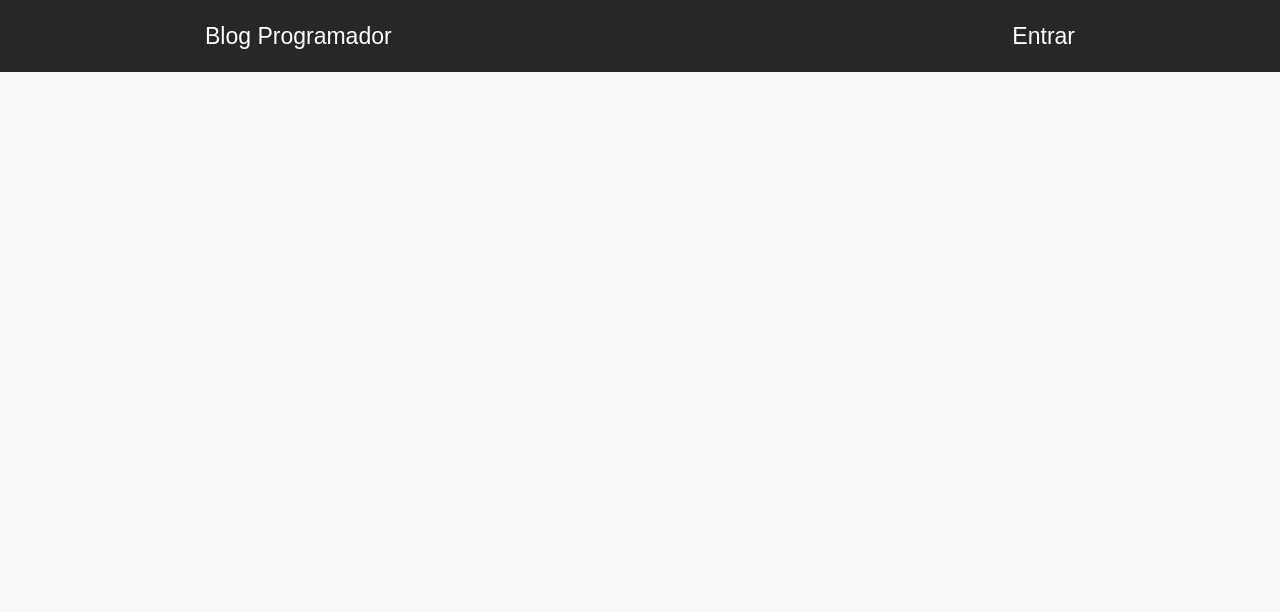
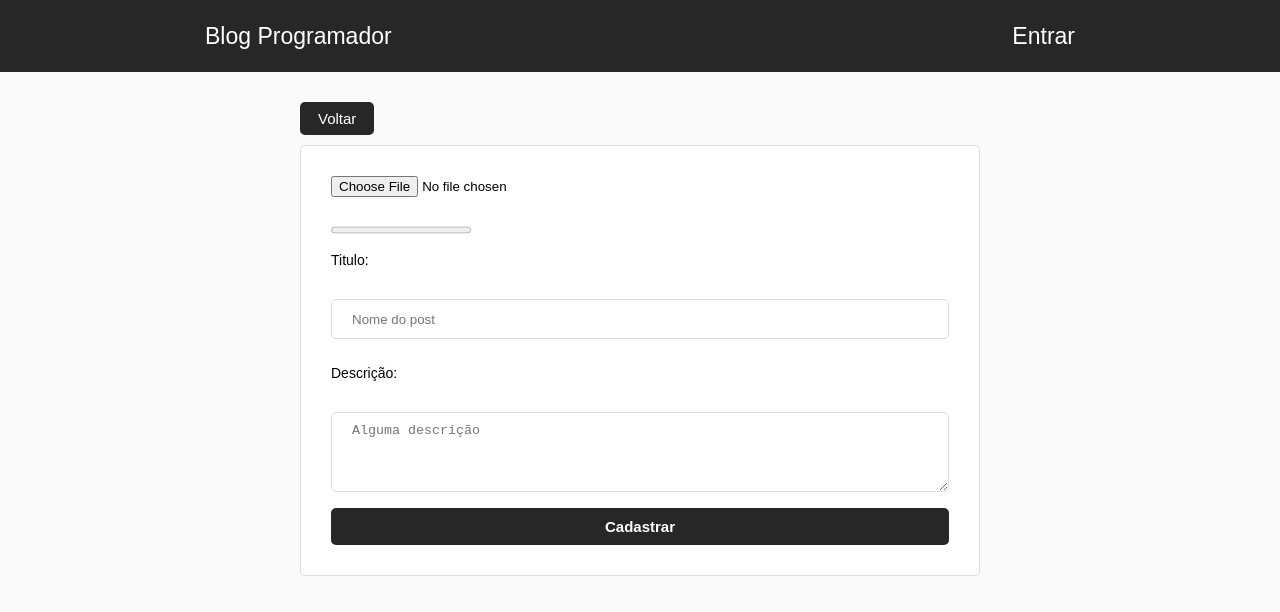
Before and after one commit to matheusned15/Blog-ReactJs, a React (Create React App) app: page /dashboard/new in a window 1280 px wide. Shown: the top 612 px of the page. Built offline with nearby package versions, Linux system fonts and the light colour scheme; no server answers; sample sign-in values are in the browser's storage.

Commit message:
Criando pagina de novo post

```diff
--- a/src/App.js
+++ b/src/App.js
@@ -6,6 +6,7 @@
 
 import Login from './components/Login'
 import Register from './components/Register'
+import New from './components/New';
 
 
 
@@ -34,6 +35,7 @@
         <Route exact path="/login" component={Login} />
         <Route exact path="/dashboard" component={Dashboard} />
         <Route exact path="/register" component={Register} />
+        <Route exact path="/dashboard/new" component={New} />
       </Switch>
       </BrowserRouter>
 
--- /dev/null
+++ b/src/components/New/index.js
@@ -0,0 +1,134 @@
+import React, { Component } from 'react';
+import { Link, withRouter } from 'react-router-dom';
+import firebase from '../../firebase';
+import './new.css';
+
+class New extends Component {
+
+    constructor(props) {
+        super(props);
+        this.state = {
+            titulo: '',
+            imagem: null,
+            url: '',
+            descricao: '',
+            alert: '',
+            progress: 0
+        };
+
+        this.cadastrar = this.cadastrar.bind(this);
+        this.handleFile = this.handleFile.bind(this);
+        this.handleUpload = this.handleUpload.bind(this);
+    }
+
+    componentDidMount() {
+        if (!firebase.getCurrent()) {
+            this.props.history.replace('/login');
+            return null;
+        }
+    }
+
+    cadastrar = async (e) => {
+        e.preventDefault();
+
+        if (this.state.titulo !== '' &&
+          this.state.imagem !== '' &&
+          this.state.descricao !== '' &&
+          this.state.image !== null &&
+          this.state.url !== '') {
+            let posts = firebase.app.ref('posts');
+            let chave = posts.push().key;
+            await posts.child(chave).set({
+                titulo: this.state.titulo,
+                image: this.state.url,
+                descricao: this.state.descricao,
+                autor: localStorage.nome
+            });
+
+            this.props.history.push('/dashboard');
+        } else {
+            this.setState({ alert: 'Preencha todos os campos!' })
+        }
+
+    }
+
+    handleFile = async (e) => {
+
+        if(e.target.files[0]){
+
+          const image = e.target.files[0];
+
+          if(image.type === 'image/png' || image.type === 'image/jpeg'){
+            await this.setState({imagem: image});
+            await this.handleUpload();
+          }else{
+            alert('Envie uma imagem do tipo PNG ou JPG');
+            this.setState({imagem: null});
+            return null;
+            }
+        }
+    }
+    handleUpload = async () => {
+        const { imagem } = this.state;
+        const currentUid = firebase.getCurrentUid();
+
+        const uploadTaks = firebase.storage
+        .ref(`images/${currentUid}/${imagem.name}`)
+        .put(imagem);
+
+        await uploadTaks.on('state_changed',
+        (snapshot) => {
+            //progress
+            const progress = Math.round(
+                (snapshot.bytesTransferred / snapshot.totalBytes) * 100
+            );
+            this.setState({progress});
+        },
+        (error)=>{
+            //error
+            console.log('Error imagem: ' + error);
+        },
+        ()=>{
+            //sucesso!
+            firebase.storage.ref(`images/${currentUid}`)
+            .child(imagem.name).getDownloadURL()
+            .then(url => {
+                this.setState({url: url});
+            })
+        })
+    }
+
+    render() {
+        return (
+            <div>
+                <header id="new">
+                    <Link to="/dashboard">Voltar</Link>
+                </header>
+                <form onSubmit={this.cadastrar} id="new-post">
+
+                    <span>{this.state.alert}</span>
+
+                    <input type="file"
+                        onChange={this.handleFile} /><br />
+                    {this.state.url !== '' ?
+                     <img src={this.state.url} width="250" height="150" alt="Capa do post"/>
+                     :
+                     <progress value={this.state.progress} max="100"/>
+                    }
+
+                    <label>Titulo: </label><br />
+                    <input type="text" placeholder="Nome do post" value={this.state.titulo} autoFocus
+                        onChange={(e) => this.setState({ titulo: e.target.value })} /><br />
+
+                    <label>Descrição: </label><br />
+                    <textarea type="text" placeholder="Alguma descrição" value={this.state.descricao} autoFocus
+                        onChange={(e) => this.setState({ descricao: e.target.value })} /><br />
+
+                    <button type="submit">Cadastrar</button>
+                </form>
+            </div>
+        );
+    }
+}
+
+export default withRouter(New);
--- /dev/null
+++ b/src/components/New/new.css
@@ -0,0 +1,79 @@
+header#new{
+    width: 100%;
+    max-width: 680px;
+    display: flex;
+    flex-direction: column;
+    align-items: flex-start;
+    margin: 30px auto 10px;
+}
+
+header#new a{
+    background: #272727;
+    padding: 8px 18px 8px;
+    border-radius: 5px;
+    color: #FFF;
+    text-decoration: none;
+    font-size: 15px;
+}
+
+form#new-post{
+    background: #FFF;
+    width: 100%;
+    max-width: 680px;
+    margin: 0px auto 0px;
+    padding: 30px;
+    border: 1px solid #DDD;
+    border-radius: 5px;
+    display: flex;
+    flex-direction: column;
+}
+
+form#new-post input{
+    margin-bottom: 10px;
+}
+
+form#new-post span{
+    text-align: center;
+    color: #FF0000;
+    font-size: 15px;
+}
+
+form#new-post label{
+    margin-bottom: 15px;
+}
+
+form#new-post progress{
+    margin-bottom: 15px;
+}
+
+form#new-post img{
+    width: 200px;
+    height: 100;
+    margin-bottom: 15px;
+}
+
+form#new-post input[type="text"]{
+    height: 40px;
+    border-radius: 5px;
+    border: 1px solid #DDD;
+    padding: 0 20px;
+}
+
+form#new-post textarea{
+    height: 80px;
+    border-radius: 5px;
+    border: 1px solid #DDD;
+    padding: 0 20px;
+    padding-top: 10px;
+}
+
+form#new-post button{
+    padding: 10px 20px;
+    border-radius: 5px;
+    border: 0px;
+    background: #272727;
+    color: #FFF;
+    font-weight: bold;
+    font-size: 15px;
+    cursor: pointer;
+}
```
